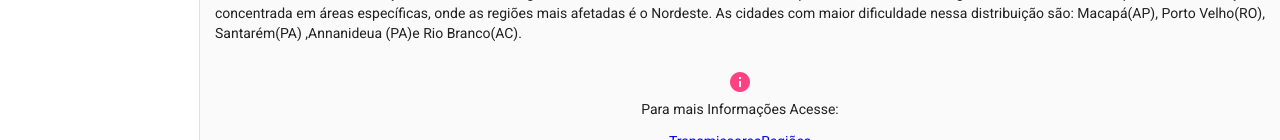
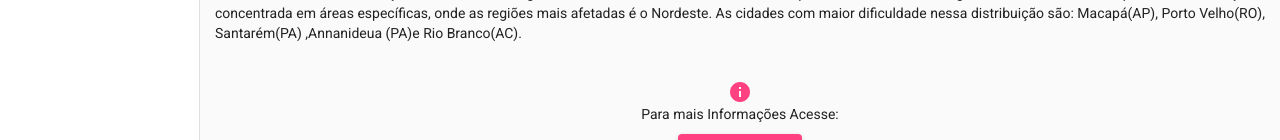
Before and after one commit to ViniciusAMatos/hackatonDecola, an Angular app: page / in a window 1280 px wide. Shown: the part 660-800 px from the top of the page. Built offline with nearby package versions, Linux system fonts and the light colour scheme.

Commit message:
Finalizando Info

```diff
--- a/src/app/components/home-page/home-page.component.css
+++ b/src/app/components/home-page/home-page.component.css
@@ -10,10 +10,26 @@ img{
   max-width: 80%;
 }
 
+.links{
+  display: flex;
+  flex-direction: column;
+  align-items: center;
+  margin-bottom: 30px;
+}
+
+.links, a{
+  margin-top: 10px;
+}
+
+.infoText{
+  margin-bottom: 0px;
+}
+
 .resumo{
   text-align:justify;
   padding: 15px;
 }
+
 h3{
   text-align: center;
   color: midnightblue;
--- a/src/app/components/home-page/home-page.component.html
+++ b/src/app/components/home-page/home-page.component.html
@@ -19,10 +19,10 @@
   </div>
 
   <div class="links">
-    <mat-icon class="infoIcon" color="accent">info</mat-icon>
-    <p>Para mais Informações Acesse:</p>
-    <a class="linksTextos" mat-list-item routerLink="/transmissor">Transmissores</a>
-    <a class="linksTextos" mat-list-item routerLink="/regioes">Regiões</a>
+    <mat-icon color="accent">info</mat-icon>
+    <p class="infoText">Para mais Informações Acesse:</p>
+    <a mat-raised-button color="accent" routerLink="/transmissor">Transmissores</a>
+    <a mat-raised-button color="accent" routerLink="/regioes">Regiões</a>
   </div>
 
 </div>
```
